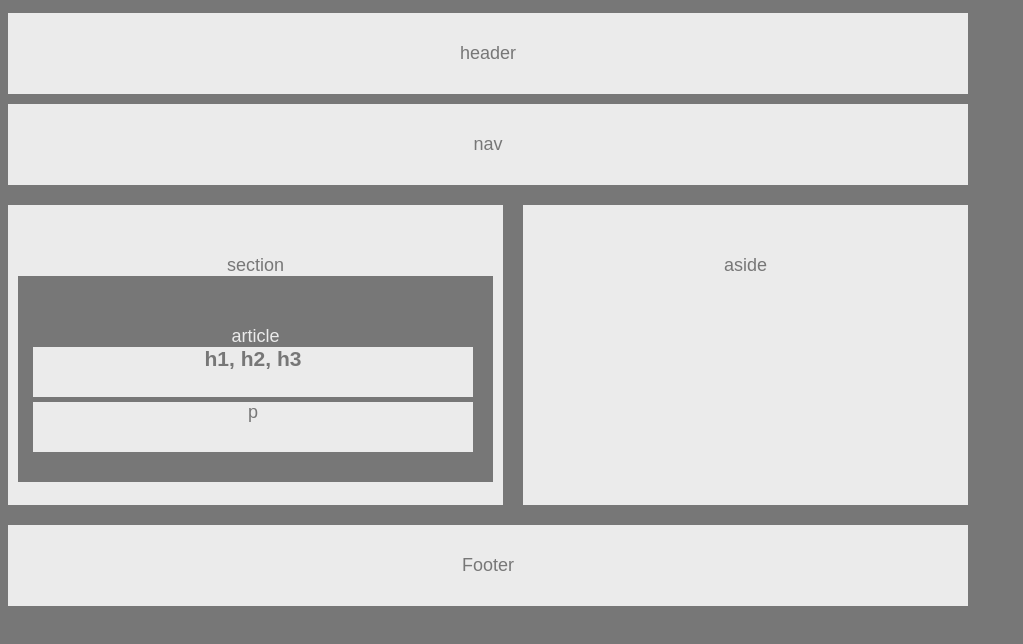
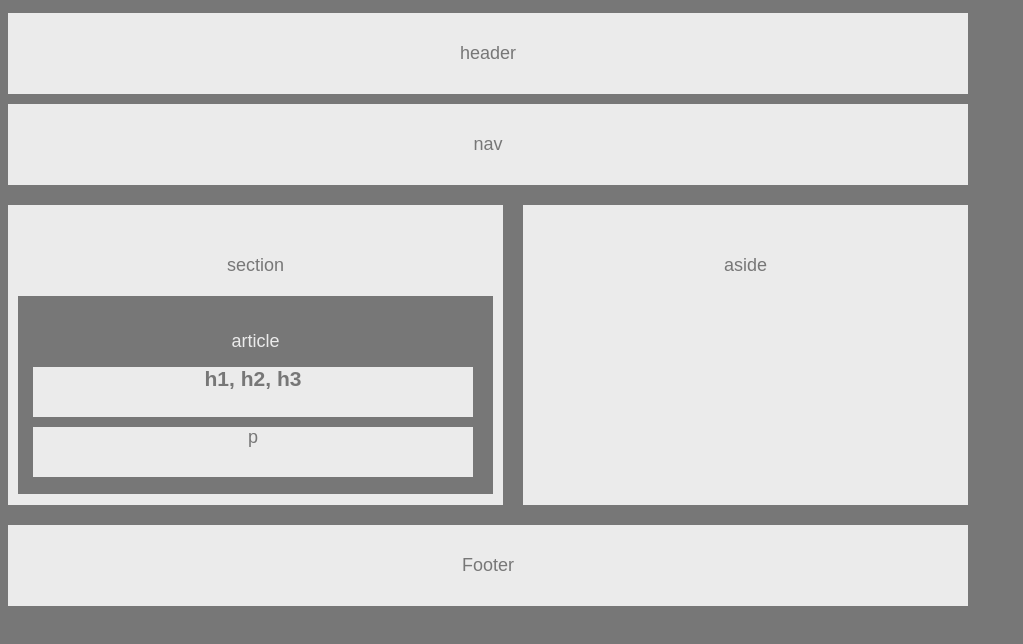
Before and after one commit to benzed3/HW-Wireframe, a plain HTML site: page index.html in a window 1280 px wide. Shown: the whole page, without its empty margins (0-1023 px from the left). Drawn offline with Linux system fonts and the light colour scheme.

Commit message:
second push for first hw

```diff
--- a/style.css
+++ b/style.css
@@ -12,13 +12,13 @@ body {
 h3 {
     color: #777;
     background: #ebebeb;
-    margin: 0 20px 5px 15px;
+    margin: 15px 20px 10px 15px;
     height: 50px;
 }
 p {
     color: #777;
     background: #ebebeb;
-    margin: 5px 20px 15px 15px;
+    margin: 5px 20px 2px 15px;
     height: 50px;
 }
 #aside {
@@ -39,8 +39,8 @@ p {
 #article {
     color: #ebebeb;
     background: #777;
-    margin: 0 10px 0 10px;
-    padding: 50px 0 15px 0;
+    margin: 20px 10px 0 10px;
+    padding: 35px 0 15px 0;
 }
 #head {
     padding: 30px 0 30px 0;
```
